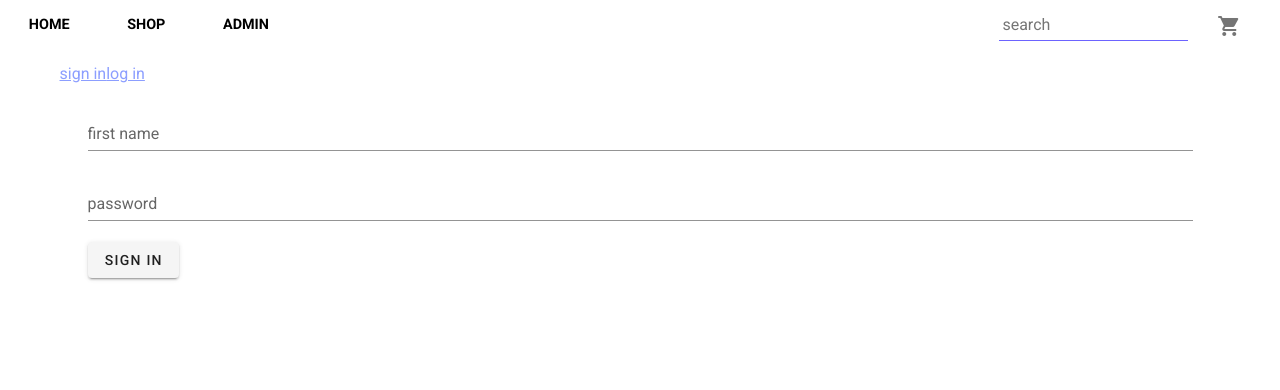
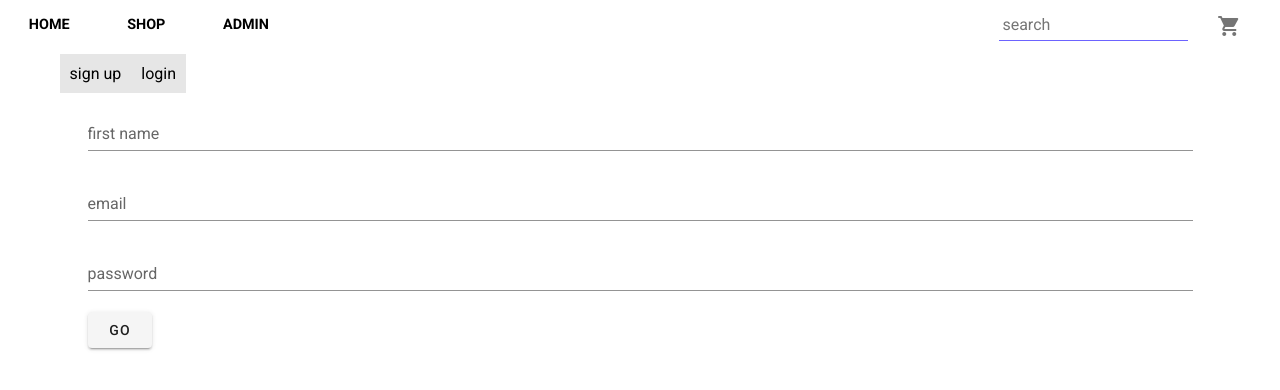
Before and after one commit to amradelata/new-e-commerce, a Nuxt app: page /logIn in a window 1280 px wide. Shown: the top 390 px of the page. Built offline with nearby package versions, Linux system fonts and the light colour scheme.

Commit message:
order page/login page

```diff
--- a/components/adminNav.vue
+++ b/components/adminNav.vue
@@ -35,7 +35,7 @@ export default {};
 .productNav {
   list-style-type: none;
   text-align: center;
-  position: fixed;
+  /* position: fixed; */
   right: 0;
   left: 0;
   /* top: 100px; */
--- a/pages/logIn.vue
+++ b/pages/logIn.vue
@@ -1,12 +1,14 @@
 <template>
   <div class="top container">
-    <nuxt-link to="/signIn">sign in</nuxt-link>
-    <nuxt-link to="/logIn">log in</nuxt-link>
+    <nuxt-link to="/signIn">sign up</nuxt-link>
+
+    <nuxt-link to="/logIn">login</nuxt-link>
     <v-card-text>
       <v-form class="px-3" ref="form">
         <v-text-field v-model="firstName" label="first name" :rules="nameRules"></v-text-field>
+        <v-text-field v-model="email" label="email" :rules="nameRules"></v-text-field>
         <v-text-field v-model="password" label="password" :rules="nameRules"></v-text-field>
-        <v-btn @click="submit()">SIGN IN</v-btn>
+        <v-btn @click="submit()">GO</v-btn>
       </v-form>
     </v-card-text>
   </div>
@@ -23,7 +25,7 @@ export default {
       ],
       password: "",
       firstName: "",
-      email: this.email
+      email: ""
     };
   },
   methods: {
@@ -33,15 +35,29 @@ export default {
       );
 
       const passwordres = await axios.get(
-        `https://vue-e-commerce-databse.herokuapp.com/users/?firstName=${this.password}`
+        `https://vue-e-commerce-databse.herokuapp.com/users/?password=${this.password}`
       );
+      const emailres = await axios.get(
+        `https://vue-e-commerce-databse.herokuapp.com/users/?email=${this.email}`
+      );
+      console.log(nameres.data, passwordres, emailres);
 
-      if (nameres.data.length > 0 && passwordres.data.length > 0) {
+      if ((this.firstName === "", this.email === "", this.password === "")) {
+        return;
+      } else if (
+        nameres.data.length > 0 &&
+        passwordres.data.length > 0 &&
+        emailres.data.length > 0
+      ) {
         this.$router.replace("/payment");
-      } else if (nameres.data.length === 0 && passwordres.data.length === 0) {
-        alert("The password or username is wrong");
+      } else if (
+        nameres.data.length === 0 ||
+        emailres.data.length === 0 ||
+        passwordres.data.length === 0
+      ) {
+        alert("The password or username or email is wrong");
       } else {
-        return;
+        // return
       }
 
       localStorage.setItem("status", "loggedIn");
@@ -52,3 +68,11 @@ export default {
   }
 };
 </script>
+<style  scoped>
+.v-application a {
+  color: #000;
+  text-decoration: none;
+  background: #cccccc7d;
+  padding: 10px;
+}
+</style>
--- a/pages/orders.vue
+++ b/pages/orders.vue
@@ -1,14 +1,12 @@
 <template>
   <div>
     <adminNav />
-    <br />
-    <br />
 
     <div v-if="this.alldata !=0 || this.alldata != null">
       <!-- loop on alldata -->
       <ul v-for="item in alldata" :key="item.id" class="allcart">
-        <h2 class="center">user items</h2>
-        <div class="usercart">
+        <h2 class="dead">user items</h2>
+
         <!-- loop in loop to get cart items  -->
 
         <div v-for="singleItem in item.cart" :key="singleItem.id" class="singlecart">
@@ -17,8 +15,8 @@
           <p>{{"product price :"+singleItem.price}}</p>
           <p>{{"product quantity :"+singleItem.quantity}}</p>
         </div>
-        </div>
-        <h2 class="center">user information</h2>
+
+        <h2 class="dead">user information</h2>
         <li>{{"ALL PRICE WITH SHIPPING : "+item.allprice}}</li>
         <li>{{"ALL QTY :"+item.allqty}}</li>
         <li>{{"ExpirationNmper : "+item.exp}}</li>
@@ -59,17 +57,20 @@ export default {
 </script>
 
 <style scoped>
-.center {
-  text-align: center;
-  padding: 35px 0;
+.dead {
+  padding: 20px;
+  /* border-bottom: 1px dashed #fdcb6e; */
+  box-shadow: 0 10px 20px rgba(0, 0, 0, 0.19), 0 6px 6px rgba(0, 0, 0, 0.23);
+  color: aliceblue;
 }
 .allcart {
   padding-left: 0;
-  /* border: 1px solid springgreen; */
+  border: 2px dashed #fdcb6e;
   /* text-align: center; */
   margin: 10px 20px;
   background: #2d3436;
-  color: antiquewhite;
+  color: #fdcb6e;
+  box-shadow: 0 10px 20px rgba(0, 0, 0, 0.19), 0 6px 6px rgba(0, 0, 0, 0.23);
 }
 .allcart li {
   list-style: none;
@@ -79,16 +80,11 @@ export default {
   flex-basis: calc(33.333% - 20px);
   box-shadow: 0 1px 3px rgba(0, 0, 0, 0.12), 0 1px 2px rgba(0, 0, 0, 0.24);
   padding: 25px 20px;
-}
-.usercart {
-  box-shadow: 0 1px 3px rgba(0, 0, 0, 0.12), 0 1px 2px rgba(0, 0, 0, 0.24);
-  /* background: #a29bfe; */
-  /* margin: 0 20px; */
   display: flex;
   flex-flow: row wrap;
   justify-content: space-between;
-  /* color: aliceblue; */
 }
+
 .cardimgimg {
   height: 50px;
   width: 50px;
@@ -97,16 +93,15 @@ export default {
   /* margin: auto; */
 }
 @media screen and (max-width: 768px) {
-  .singlecart {
-    flex-basis: calc(100% - 20px);
-  }
   .allcart {
     margin: 10px 0;
   }
   .singlecart {
+    flex-basis: calc(100% - 20px);
+    display: block;
     box-shadow: none;
     border-bottom: 1px solid #000;
-    padding: 25px 0;
+    padding: 25px;
   }
 }
 </style>
--- a/pages/signIn.vue
+++ b/pages/signIn.vue
@@ -1,14 +1,16 @@
 <template>
   <div class="top container">
-    <nuxt-link to="/signIn">sign in</nuxt-link>
-    <nuxt-link to="/logIn">log in</nuxt-link>
+    <nuxt-link to="/signIn">sign up</nuxt-link>
+
+    <nuxt-link to="/logIn">login</nuxt-link>
+
     <v-card-text>
       <v-form class="px-3" ref="form">
         <v-text-field v-model="firstName" label="first name" :rules="nameRules"></v-text-field>
         <v-text-field v-model="lastName" label="last name" :rules="nameRules"></v-text-field>
         <v-text-field v-model="email" label="email" :rules="emailRules"></v-text-field>
         <v-text-field v-model="password" label="password" :rules="nameRules"></v-text-field>
-        <v-btn @click="submit()">SIGN IN</v-btn>
+        <v-btn @click="submit()">GO</v-btn>
       </v-form>
     </v-card-text>
   </div>
@@ -60,7 +62,7 @@ export default {
       ) {
         return;
       } else if (nameres.data.length > 0) {
-        alert("This name already exists");
+        alert("this _username_ taken");
         return;
       }
       this.$router.replace("/payment");
@@ -69,5 +71,11 @@ export default {
 };
 </script>
 
-<style>
+<style  scoped>
+.v-application a {
+  color: #000;
+  text-decoration: none;
+  background: #cccccc7d;
+  padding: 10px;
+}
 </style>
```
Lines whose indentation alone changed are shown as unchanged.
